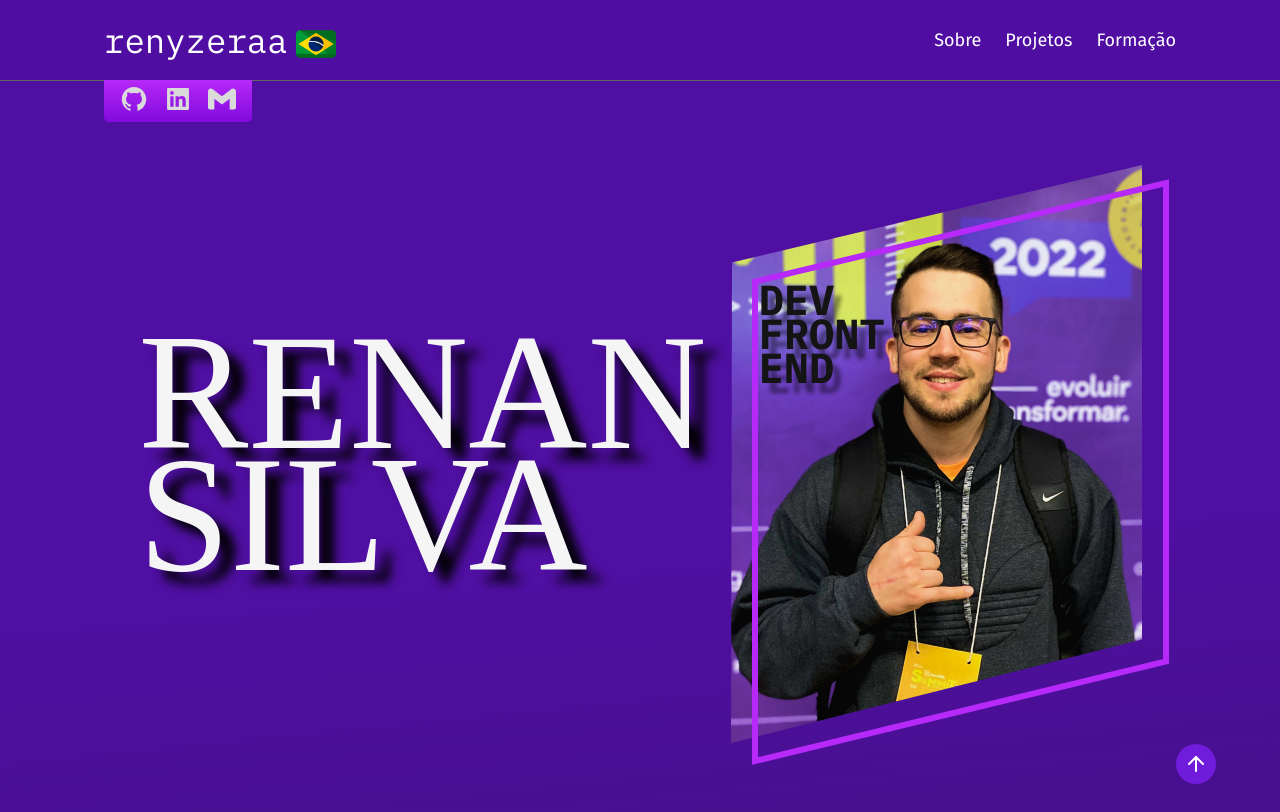
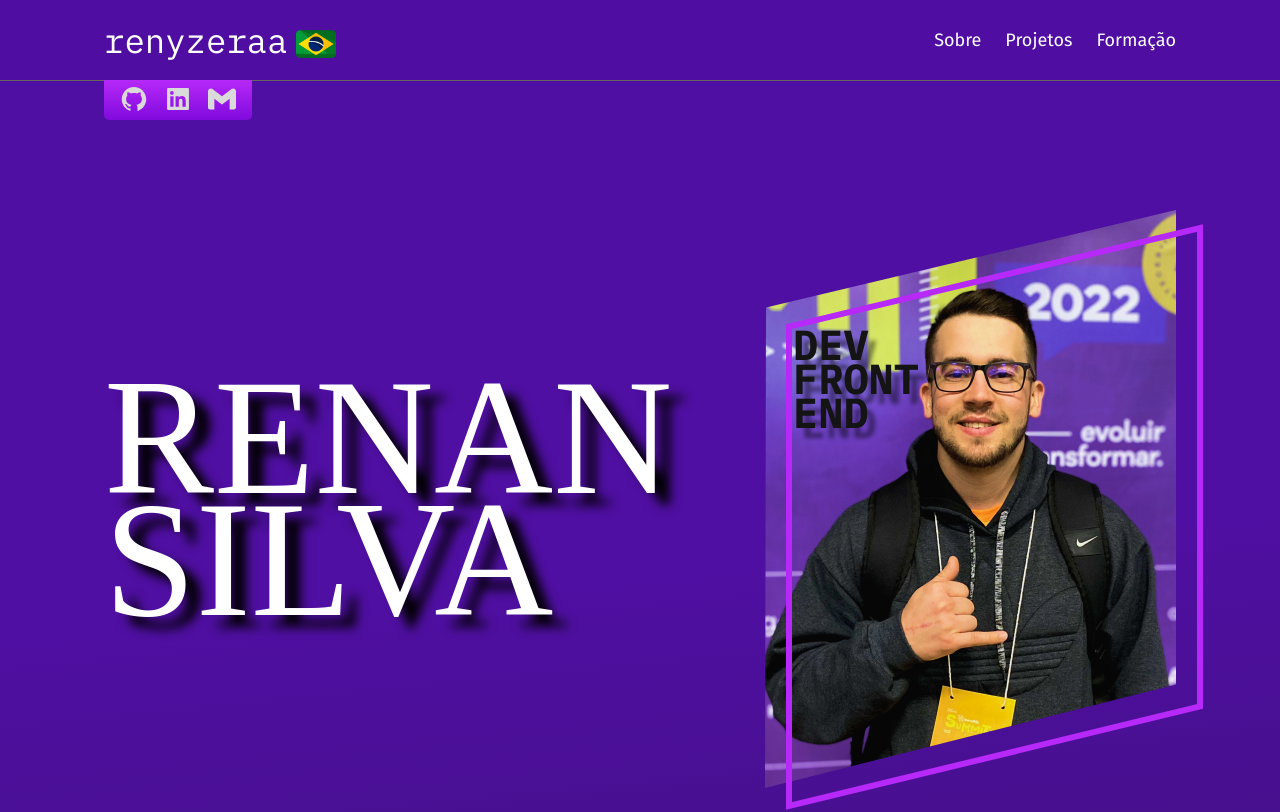
Before and after one commit to renyzeraa/portfolio-v1, a React (Vite) app in the folder portfolio/: page / in a window 1280 px wide. Shown: the top 812 px of the page. Built offline with nearby package versions, Linux system fonts and the light colour scheme; a web font is replaced by a local one.

Commit message:
fix styles

```diff
--- a/portfolio/src/components/Header/style.js
+++ b/portfolio/src/components/Header/style.js
@@ -12,24 +12,24 @@ export const Container = styled.div`
     display: flex;
     justify-content: space-between;
     align-items: center;
-    height: 80px;
-    padding: 0 24px;
-    max-width: 1120px;
+    height: 8rem;
+    padding: 0 2.4rem;
+    max-width: 112rem;
     margin: 0 auto;
     position: relative;
     .logo {
       display: flex;
       align-items: center;
-      gap: 8px;
+      gap: 0.8rem;
       .bandeira-brasil {
-        margin-top: 8px;
+        margin-top: 0.8rem;
         display: block;
-        max-width: 40px;
+        max-width: 4rem;
         height: 100%;
       }
       p {
         font-family: ${({ theme }) => theme.FONTS.FONT_IBM};
-        font-size: 34px;
+        font-size: 3.4rem;
         color: ${({ theme }) => theme.COLORS.WHITE};
       }
     }
@@ -37,15 +37,15 @@ export const Container = styled.div`
     .menu-nav {
       ul {
         display: flex;
-        gap: 24px;
+        gap: 2.4rem;
         align-items: center;
 
         li {
           a {
             font-family: ${({ theme }) => theme.FONTS.FONT_FIRA};
-            font-size: 18px;
+            font-size: 1.8rem;
             color: ${({ theme }) => theme.COLORS.WHITE};
-            padding-bottom: 8px;
+            padding-bottom: 0.8rem;
 
             position: relative;
 
@@ -78,16 +78,16 @@ export const Container = styled.div`
     .social {
       position: absolute;
       background: linear-gradient(180deg, #b629f8 0%, #800add 100%);
-      padding: 5px 16px;
-      border-radius: 0 0 5px 5px;
-      left: 24px;
-      top: 80px;
+      padding: 0.5rem 1.6rem;
+      border-radius: 0 0 0.5rem 0.5rem;
+      left: 2.4rem;
+      top: 8rem;
       display: flex;
-      gap: 16px;
+      gap: 1.6rem;
       transition: 0.5s;
       svg {
         color: ${({ theme }) => theme.COLORS.BACKGROUND_100};
-        font-size: 28px;
+        font-size: 2.8rem;
 
         :hover {
           transform: scale(1.1);
--- a/portfolio/src/pages/Home/index.jsx
+++ b/portfolio/src/pages/Home/index.jsx
@@ -1,31 +1,36 @@
 import { Container } from './style'
 import { Header } from '../../components/Header'
-import photo from '../../assets/my_photo.png'
-import cursos from '../../assets/cursos.svg'
-import idiomas from '../../assets/idiomas.svg'
-import arrow from '../../assets/arrow.svg'
 import {
   AiFillHeart,
   AiOutlineWhatsApp,
   AiOutlineInstagram,
-  AiFillTwitterCircle,
   AiOutlineGithub,
   AiFillLinkedin
 } from 'react-icons/ai'
+import { BsBook } from 'react-icons/bs'
+import { IoLanguageOutline } from 'react-icons/io5'
+import { FaGraduationCap } from 'react-icons/fa'
+import { SiGmail } from 'react-icons/si'
+
+import photo from '../../assets/my_photo.png'
+import arrow from '../../assets/arrow.svg'
 import html from '../../assets/html.svg'
 import css from '../../assets/css.svg'
 import react from '../../assets/react.svg'
 import js from '../../assets/js.svg'
 import git from '../../assets/git.svg'
+import beauty from '../../assets/projects/beauty.png'
+import gpm from '../../assets/projects/gpm.png'
+import mymovies from '../../assets/projects/mymovies.png'
 
 export function Home() {
   window.addEventListener('scroll', showBackToTopButtonOnScroll)
 
   function showBackToTopButtonOnScroll() {
-    if (scrollY > 1200) {
+    if (scrollY > 400) {
       document.querySelector('#backToTopButton').classList.add('show')
     } else {
-      document.querySelector('#backToTopButton').classList.add('show')
+      document.querySelector('#backToTopButton').classList.remove('show')
     }
   }
 
@@ -54,7 +59,7 @@ export function Home() {
               <path
                 d="M3 102.551L414 4V482.464L3 582V102.551Z"
                 stroke="#B629F8"
-                stroke-width="6"
+                strokeWidth="6"
               />
             </svg>
 
@@ -110,6 +115,7 @@ export function Home() {
           <div className="title-content">
             <h1 className="title-introduction">projetos</h1>
           </div>
+
           <div className="projects">
             <a
               href="https://my-movies-aplication.netlify.app/"
@@ -118,10 +124,16 @@ export function Home() {
             >
               <div className="about-project">
                 <h3 className="title">My Movies</h3>
+                <img src={mymovies} alt="" />
                 <p>
                   Aplicativo para salvar seus filmes favoritos. Desenvolvida com
                   API própria.
                 </p>
+              </div>
+              <div className="spans">
+                <span>React</span>
+                <span>Node</span>
+                <span>JavaScript</span>
               </div>
             </a>
             <a
@@ -131,10 +143,16 @@ export function Home() {
             >
               <div className="about-project">
                 <h3 className="title">Gpm Car</h3>
+                <img src={gpm} alt="" />
                 <p>
                   Landing page para um cliente, no qual a empresa faz chapeação
                   automotiva.
                 </p>
+              </div>
+              <div className="spans">
+                <span>HTML</span>
+                <span>CSS</span>
+                <span>JavaScript</span>
               </div>
             </a>
             <a
@@ -144,15 +162,22 @@ export function Home() {
             >
               <div className="about-project">
                 <h3 className="title">Beauty Salon</h3>
+                <img src={beauty} alt="" />
                 <p>
                   Landing page para uma empresa de salão de beleza, adaptada
                   para celular também.
                 </p>
               </div>
+              <div className="spans">
+                <span>HTML</span>
+                <span>CSS</span>
+                <span>JavaScript</span>
+              </div>
             </a>
+
             <a
               className="btn-git"
-              href="https://github.com/renyzeraa"
+              href="https://github.com/renyzeraa?tab=repositories"
               target="_blank"
             >
               Clique para ver mais projetos
@@ -165,10 +190,15 @@ export function Home() {
             <div className="formation">
               <p>
                 Me mantenho sempre atualizado com cursos intensivos, bootcamps,
-                hackatons e mais alguns eventos online.
+                hackatons, eventos online e presencial.
               </p>
               <div className="course-content">
-                <img src={cursos} alt="" />
+                <FaGraduationCap />
+                <div className="courses">
+                  <h3>Graduação</h3>
+                  <a>Bacharelado em Ciências da Computação</a>
+                </div>
+                <BsBook />
                 <div className="courses">
                   <h3>Cursos Intensivos</h3>
                   <a
@@ -181,7 +211,7 @@ export function Home() {
                     Curso Ignite RocketSeat <span>150hr</span>
                   </a>
                 </div>
-                <img src={idiomas} alt="" />
+                <IoLanguageOutline />
                 <div className="courses">
                   <h3>idiomas</h3>
                   <a>
@@ -204,13 +234,11 @@ export function Home() {
         <section>
           <div className="text">
             <p>
-              Estou disponível para projetos freelancer, híbrido e CLT/PJ. Entre
-              em contato comigo e marcamos uma conversa 😉.
+              Estou disponível para projetos. Entre em contato comigo e marcamos
+              uma conversa 😉.
             </p>
           </div>
           <div className="contact">
-            <a>renansilvaytb@gmail.com</a>
-
             <ul>
               <li>
                 <a
@@ -226,8 +254,8 @@ export function Home() {
                 </a>
               </li>
               <li>
-                <a href="https://twitter.com/renyzeraa" target="_blank">
-                  <AiFillTwitterCircle />
+                <a href="mailto:renansilvaytb@gmail.com" target="_blank">
+                  <SiGmail />
                 </a>
               </li>
               <li>
@@ -236,7 +264,10 @@ export function Home() {
                 </a>
               </li>
               <li>
-                <a href="https://www.linkedin.com/in/renyzeraa/">
+                <a
+                  href="https://www.linkedin.com/in/renyzeraa/"
+                  target="_blank"
+                >
                   <AiFillLinkedin />
                 </a>
               </li>
--- a/portfolio/src/pages/Home/style.js
+++ b/portfolio/src/pages/Home/style.js
@@ -2,28 +2,23 @@ import styled from 'styled-components'
 
 export const Container = styled.div`
   position: relative;
-  margin-top: 60px;
 
   > main {
     display: grid;
     justify-content: center;
 
     section {
-      max-width: 1120px;
-      padding: 105px 24px;
+      width: 112rem;
+      padding: 21rem 2.4rem 0;
     }
 
     .title-introduction {
       font-family: ${({ theme }) => theme.FONTS.FONT_IBM};
-      font-weight: 700;
-      font-size: 128px;
-      line-height: 101px;
+      font-size: 12.8rem;
+      line-height: 10.1rem;
       text-transform: uppercase;
-      background: linear-gradient(180deg, #b629f8 20%, #800add 80%);
-      -webkit-background-clip: text;
-      -webkit-text-fill-color: transparent;
-      background-clip: text;
-      text-fill-color: transparent;
+      text-shadow: 1.9rem 2rem 1.9rem #000000;
+      color: ${({ theme }) => theme.COLORS.PURPLE_050};
     }
 
     .home-content {
@@ -35,10 +30,10 @@ export const Container = styled.div`
         .title-name {
           font-family: 'Annie Use Your Telescope', cursive;
           font-weight: 400;
-          font-size: 165px;
-          line-height: 122px;
-          color: #f5f5f5;
-          text-shadow: 15px 12px 11px #000000;
+          font-size: 16.5rem;
+          line-height: 12.2rem;
+          color: ${({ theme }) => theme.COLORS.WHITE};
+          text-shadow: 1.5rem 1.2rem 1.1rem #000000;
         }
       }
 
@@ -47,27 +42,26 @@ export const Container = styled.div`
 
         .title-dev {
           font-family: ${({ theme }) => theme.FONTS.FONT_IBM};
-          font-weight: 700;
-          font-size: 42px;
-          line-height: 34px;
+          font-size: 4.2rem;
+          line-height: 3.4rem;
           text-transform: uppercase;
-          color: #141414;
-          text-shadow: 8px 10px 4px rgb(0 0 0 / 45%);
+          color: ${({ theme }) => theme.COLORS.BACKGROUND_800};
+          text-shadow: 0.8rem 1rem 0.4rem rgb(0 0 0 / 45%);
           position: absolute;
-          left: 52px;
-          top: 118px;
+          left: 5.2rem;
+          top: 11.8rem;
         }
 
         .border-img {
           position: absolute;
-          top: 14px;
-          left: 45px;
+          top: 1.4rem;
+          left: 4.5rem;
         }
         img {
           object-fit: cover;
           object-position: center;
           height: 100%;
-          padding-left: 24px;
+          padding-left: 2.4rem;
 
           border-radius: skew(0deg, -15deg);
         }
@@ -79,29 +73,28 @@ export const Container = styled.div`
       justify-content: space-between;
 
       .text-content {
-        width: 75ch;
+        width: 110ch;
         display: grid;
-        gap: 12px;
+        gap: 1.2rem;
 
         p {
           font-family: ${({ theme }) => theme.FONTS.FONT_FIRA};
-          font-weight: 400;
-          font-size: 22px;
-          line-height: 29px;
+          font-size: 2.2rem;
+          line-height: 2.9rem;
           color: ${({ theme }) => theme.COLORS.GRAY_200};
         }
 
         .techs-content {
           ul {
-            padding: 24px 24px 0;
+            padding: 2.4rem 2.4rem 0;
             display: flex;
           }
         }
       }
 
       .title-content {
-        max-width: 20ch;
-        margin-left: 15px;
+        max-width: 32ch;
+        margin-left: 1.5rem;
         word-break: break-all;
         text-align: right;
         display: inline-block;
@@ -111,71 +104,93 @@ export const Container = styled.div`
     .project-content {
       display: flex;
       justify-content: space-between;
-      align-items: center;
+
       .title-content {
-        width: 35ch;
+        width: 47ch;
         word-break: break-all;
         text-align: left;
       }
 
       .projects {
-        display: grid;
-        gap: 12px;
-
-        font-family: 'Fira Sans';
+        display: flex;
+        gap: 2.8rem;
+        font-family: ${({ theme }) => theme.FONTS.FONT_FIRA};
         position: relative;
 
+        .btn-git {
+          position: absolute;
+          bottom: -7rem;
+          background-color: ${({ theme }) => theme.COLORS.WHITE};
+          padding: 1.2rem 1.2rem;
+          border-radius: 1rem;
+          left: 19.2rem;
+          box-shadow: 1.5rem 1.5rem 0.8rem rgb(0 0 0 / 45%);
+
+          &:hover {
+            transition: 0.5s;
+            transform: scale(1.05);
+          }
+        }
+
         .project {
-          height: fit-content;
-          width: fit-content;
-          padding: 24px;
-          display: flex;
-          gap: 48px;
-
+          width: 19rem;
+          padding: 1.6rem;
           background: #f5f5f5;
-
           border: 1px solid #f0f0f0;
           border-radius: 5px;
+          text-align: center;
+          box-shadow: 1.5rem 1.5rem 0.8rem rgb(0 0 0 / 45%);
 
-          .title {
-            font-weight: 700;
-            font-size: 18px;
-            line-height: 20px;
-            color: #000000;
-            margin-bottom: 12px;
+          &:hover {
+            transition: 0.8s;
+            box-shadow: 0px 1px 2rem 1rem rgb(255 254 254 / 45%);
           }
 
-          p {
-            width: 35ch;
-            font-weight: 400;
-            font-size: 18px;
-            line-height: 20px;
-            color: #525252;
+          .about-project {
+            .title {
+              font-size: 1.8rem;
+              color: ${({ theme }) => theme.COLORS.BLACK};
+              margin-bottom: 1.2rem;
+            }
+
+            img {
+              border-radius: 5px;
+              object-position: center top;
+              object-fit: cover;
+              height: 8rem;
+              width: 100%;
+              margin-bottom: 1.2rem;
+            }
+
+            p {
+              line-height: 2rem;
+              color: ${({ theme }) => theme.COLORS.GRAY_300};
+              height: 20ch;
+
+              font-size: 1.5rem;
+            }
           }
 
           .spans {
             display: flex;
-            gap: 8px;
-            flex-wrap: wrap;
-            width: 200px;
+            justify-content: space-between;
             span {
               background: black;
-              border-radius: 5px;
-              font-weight: 400;
-              font-size: 14px;
-              line-height: 20px;
+              border-radius: 0.5rem;
+              font-size: 1.4rem;
+              line-height: 2rem;
               color: #dfdfdf;
-              padding: 5px 6px;
+              padding: 0.4rem 0.3rem;
             }
           }
 
           &::before {
             content: '';
             position: absolute;
-            left: -6px;
-            top: 18px;
-            width: 6px;
-            height: 22px;
+            left: 1.5rem;
+            top: -0.5rem;
+            width: 6rem;
+            height: 6rem;
             background: linear-gradient(180deg, #b629f8 0%, #800add 100%);
             z-index: -1;
           }
@@ -183,87 +198,80 @@ export const Container = styled.div`
 
         .project:nth-child(2) {
           ::before {
-            top: 153px;
+            left: 23.3rem;
           }
         }
         .project:nth-child(3) {
           ::before {
-            top: 286px;
+            left: 45.1rem;
           }
         }
       }
     }
 
     .formation-content {
+      padding-bottom: 14rem;
       .content {
-        margin: 0 auto;
         display: flex;
         justify-content: space-between;
+        font-family: ${({ theme }) => theme.FONTS.FONT_FIRA};
+        .formation {
+          p {
+            width: 42ch;
+          }
 
-        .formation {
-          width: 75ch;
           display: grid;
-          gap: 12px;
+          gap: 2.2rem;
           align-items: center;
           justify-items: start;
 
           .course-content {
             display: grid;
             grid-template-columns: auto 1fr;
-            gap: 20px 12px;
+            gap: 2.4rem 1.4rem;
+
+            svg {
+              font-size: 2.2rem;
+              color: ${({ theme }) => theme.COLORS.GRAY_100};
+            }
 
             .courses {
               display: grid;
-              gap: 12px;
+              gap: 1.2rem;
             }
             h3 {
-              margin-bottom: 12px;
-              font-family: 'Fira Sans';
-              font-style: normal;
-              font-weight: 700;
-              font-size: 22px;
-              line-height: 20px;
-
-              color: #8f8f8f;
+              margin-bottom: 1.2rem;
+              font-size: 2.2rem;
+              color: ${({ theme }) => theme.COLORS.GRAY_200};
             }
             a {
-              font-family: 'Fira Sans';
-              font-style: normal;
-              font-weight: 400;
-              font-size: 18px;
-              line-height: 20px;
-
-              color: #ffffff;
+              font-size: 1.8rem;
+              line-height: 2rem;
+              color: ${({ theme }) => theme.COLORS.GRAY_100};
 
               span {
-                font-family: 'Fira Sans';
-                font-style: normal;
-                font-weight: 400;
-                font-size: 18px;
-                line-height: 20px;
-
+                font-size: 1.8rem;
+                line-height: 2rem;
                 color: #8f8f8f;
               }
             }
           }
           p {
-            font-family: 'Fira Sans';
-            font-weight: 400;
-            font-size: 22px;
-            line-height: 35px;
+            font-size: 2.2rem;
+            line-height: 3.5rem;
             color: ${({ theme }) => theme.COLORS.GRAY_200};
           }
         }
 
         .title-content {
-          max-width: 35ch;
-          line-height: 180px;
-          margin-left: 15px;
+          max-width: 42ch;
+          line-height: 18rem;
+          margin-left: 1.5rem;
           word-break: break-all;
           text-align: right;
 
           .title-introduction {
-            line-height: 124px;
+            line-height: 12.4rem;
           }
         }
       }
@@ -271,35 +279,29 @@ export const Container = styled.div`
   }
 
   > footer {
-    background-color: #000000;
+    font-family: ${({ theme }) => theme.FONTS.FONT_FIRA};
+    section {
+      padding: 10.5rem 2.4rem 18rem;
+      width: 112rem;
 
-    section {
-      padding: 105px 24px 180px;
-      max-width: 1120px;
-      width: 100%;
       margin: 0 auto;
-      color: white;
       display: flex;
       justify-content: space-between;
       position: relative;
+
       .text {
-        font-family: 'Fira Sans';
-        font-style: normal;
-        font-weight: 400;
-        font-size: 24px;
-        line-height: 32px;
-
+        font-size: 2.4rem;
+        line-height: 3.2rem;
         width: 40ch;
-
-        color: #cccccc;
+        color: ${({ theme }) => theme.COLORS.GRAY_200};
 
         &::before {
           content: '';
           position: absolute;
-          left: -8px;
-          top: -7px;
-          width: 111px;
-          height: 15px;
+          left: -0.8rem;
+          top: -0.7rem;
+          width: 11.1rem;
+          height: 1.5rem;
           background: ${({ theme }) => theme.COLORS.PURPLE_200};
           transform: matrix(0.71, -0.59, 0.85, 0.71, 0, 0);
           z-index: 2;
@@ -307,53 +309,44 @@ export const Container = styled.div`
         &::after {
           content: '';
           position: absolute;
-          left: 11px;
-          top: -3px;
-          width: 111px;
-          height: 15px;
+          left: 1.1rem;
+          top: -0.3rem;
+          width: 11.1rem;
+          height: 1.5rem;
           background: ${({ theme }) => theme.COLORS.PURPLE_100};
           transform: matrix(0.71, -0.59, 0.85, 0.71, 0, 0);
           z-index: 2;
         }
       }
       .contact {
-        font-family: 'Fira Sans';
-        font-style: normal;
-        font-weight: 700;
-        font-size: 36px;
-        line-height: 40px;
-
+        font-size: 3.6rem;
         color: #ffffff;
-
         display: grid;
-        gap: 12px;
+        gap: 1.2rem;
 
         ul {
           display: flex;
           justify-content: center;
-          gap: 24px;
+          gap: 2.4rem;
+
+          svg {
+            color: ${({ theme }) => theme.COLORS.GRAY_100};
+            &:hover {
+              transition: 0.7s;
+              transform: scale(1.2);
+            }
+          }
         }
       }
 
       .by {
         position: absolute;
-
-        bottom: 12px;
-        right: 420px;
-
-        font-family: 'Fira Sans';
-        font-style: normal;
-        font-weight: 400;
-        font-size: 18px;
-        line-height: 32px;
-        /* identical to box height, or 178% */
-
+        bottom: 1.2rem;
+        right: 42rem;
+        font-size: 1.8rem;
+        line-height: 3.2rem;
         text-align: center;
-
-        /* c7 */
-
         color: #8f8f8f;
-
         svg {
           color: red;
         }
--- a/portfolio/src/styles/global.js
+++ b/portfolio/src/styles/global.js
@@ -7,6 +7,9 @@ export default createGlobalStyle`
   box-sizing: border-box;
 }
 
+:root {
+  font-size: 62.5%;
+}
 
 html{
   scroll-behavior: smooth;
--- a/portfolio/src/styles/theme.js
+++ b/portfolio/src/styles/theme.js
@@ -5,6 +5,7 @@ export default {
     BACKGROUND_800: '#141414',
 
     BLACK: '#000000',
+    PURPLE_050: '#b629f8',
     PURPLE_100: '#A839FF',
     PURPLE_200: '#701CDA',
     PURPLE_300: '#4f0ea1',
```
